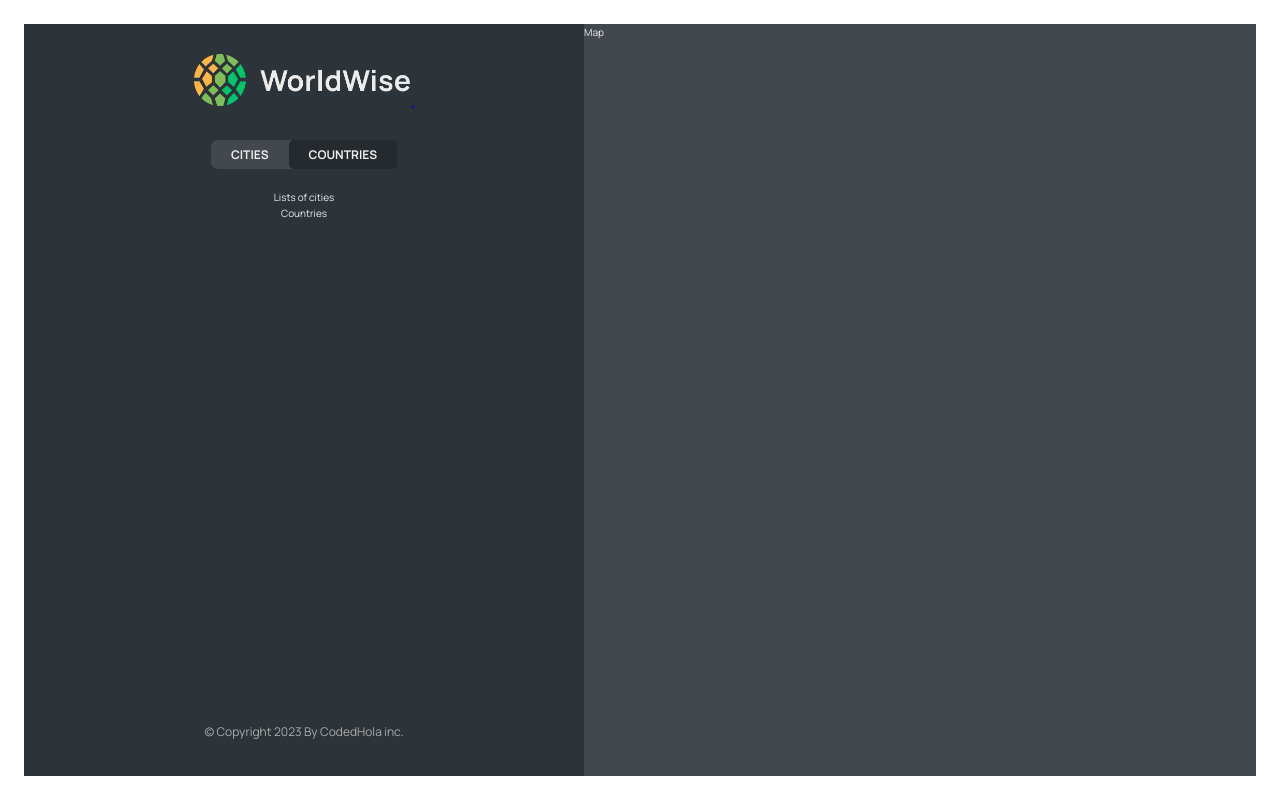
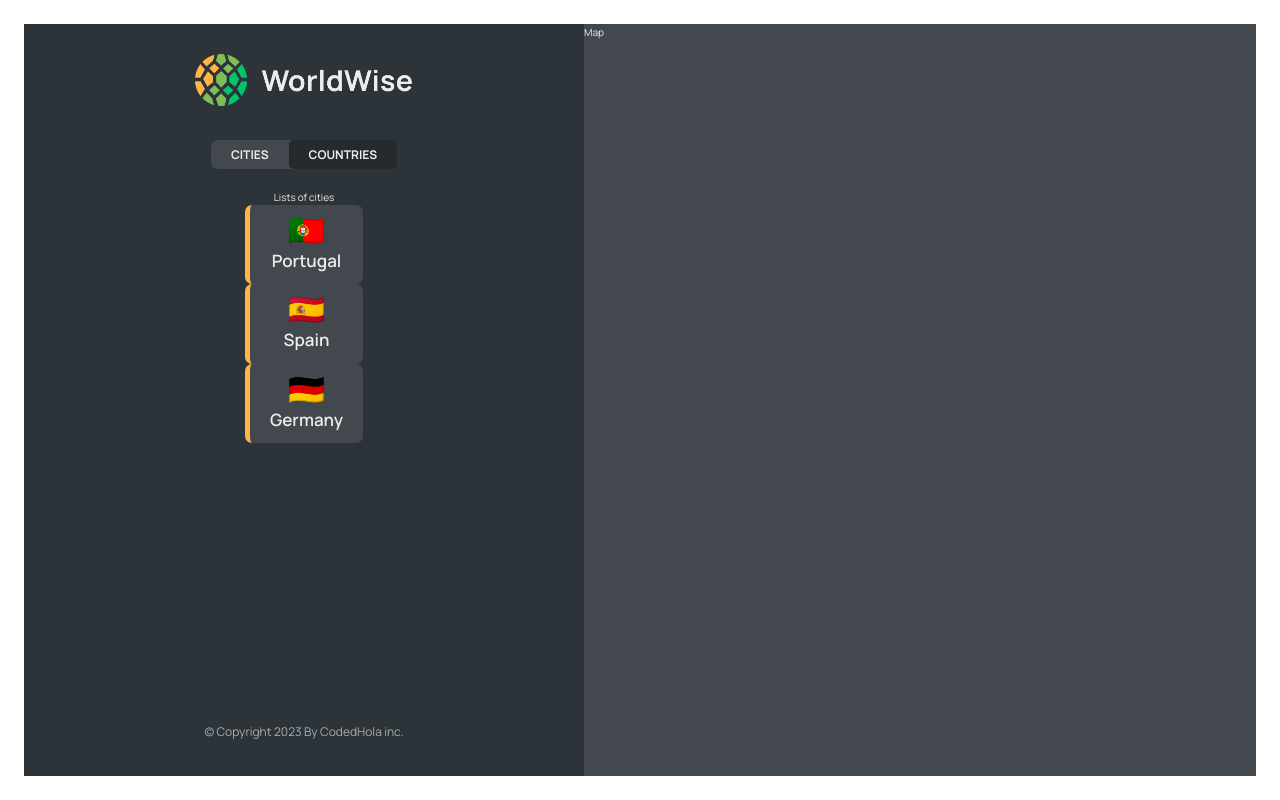
Before and after one commit to codedhola/react-ivity, a React (Vite) app: page /app/country in a window 1280 px wide. Built offline with nearby package versions, Linux system fonts and the light colour scheme; data requests are answered from the project's data file.

Commit message:
updated code

```diff
--- a/data/cities.json
+++ b/data/cities.json
@@ -35,6 +35,30 @@
         "lng": 13.376933665713324
       },
       "id": 98443197
+    },
+    {
+      "cityName": "Barcelona",
+      "country": "Spain",
+      "emoji": "🇪🇸",
+      "date": "2027-07-15T08:22:53.976Z",
+      "notes": "",
+      "position": {
+        "lat": 40.46635901755316,
+        "lng": -3.7133789062500004
+      },
+      "id": 17804301
+    },
+    {
+      "cityName": "Loveth",
+      "country": "Germany",
+      "emoji": "🇩🇪",
+      "date": "2027-02-12T09:24:11.863Z",
+      "notes": "Amazing 😃",
+      "position": {
+        "lat": 52.53586782505711,
+        "lng": 13.376933665713324
+      },
+      "id": 93113197
     }
   ]
 }
--- a/src/App.tsx
+++ b/src/App.tsx
@@ -8,14 +8,17 @@ import PageNotFound from "./pages/PageNotFound";
 import AppLayout from "./pages/AppLayout";
 import CityList from "./components/CityList";
 import { useEffect, useState } from "react";
+import CountryList from "./components/CountryList";
+import City from "./components/City";
 
 function App() {
   const [cities, setCities] = useState<object>([]);
-  const [isLoading, setIsLoading] = useState<boolean>(true);
+  const [isLoading, setIsLoading] = useState<boolean>(false);
 
   useEffect(function () {
     async function fetchCity() {
       try {
+        setIsLoading(true);
         const res = await fetch("http://localhost:8000/cities");
         const data = await res.json();
         setCities(data);
@@ -44,7 +47,11 @@ function App() {
             path="cities"
             element={<CityList cities={cities} isLoading={isLoading} />}
           />
-          <Route path="country" element={<p>Countries</p>} />
+          <Route path="cities/:id" element={<City />} />
+          <Route
+            path="country"
+            element={<CountryList cities={cities} isLoading={isLoading} />}
+          />
           <Route path="form" element={<p>Form</p>} />
         </Route>
         <Route path="*" element={<PageNotFound />} />
--- a/src/components/City.tsx
+++ b/src/components/City.tsx
@@ -1,3 +1,4 @@
+import { useParams } from "react-router-dom";
 import styles from "./City.module.css";
 
 const formatDate = (date: any) =>
@@ -16,6 +17,8 @@ function City() {
     date: "2027-10-31T15:59:59.138Z",
     notes: "My favorite city so far!",
   };
+
+  const { id } = useParams();
 
   const { cityName, emoji, date, notes } = currentCity;
 
--- a/src/components/CityItem.tsx
+++ b/src/components/CityItem.tsx
@@ -1,3 +1,4 @@
+import { NavLink, useParams } from "react-router-dom";
 import styles from "./CityItem.module.css";
 type Props = {
   city: any;
@@ -10,14 +11,15 @@ const formatDate = (date: any) =>
   }).format(new Date(date));
 
 const CityItem = ({ city }: Props) => {
-  const { emoji, cityName, date } = city;
-  console.log(city);
+  const { emoji, cityName, date, id } = city;
   return (
-    <li className={styles.cityItem}>
-      <span className={styles.emoji}>{emoji}</span>
-      <h3 className={styles.name}>{cityName}</h3>
-      <time className={styles.date}>{formatDate(date)}</time>
-      <button className={styles.deleteBtn}>&times;</button>
+    <li>
+      <NavLink to={`${id}`} className={styles.cityItem}>
+        <span className={styles.emoji}>{emoji}</span>
+        <h3 className={styles.name}>{cityName}</h3>
+        <time className={styles.date}>{formatDate(date)}</time>
+        <button className={styles.deleteBtn}>&times;</button>
+      </NavLink>
     </li>
   );
 };
--- a/src/components/CountryItem.tsx
+++ b/src/components/CountryItem.tsx
@@ -0,0 +1,16 @@
+import styles from "./CountryItem.module.css";
+
+type Props = {
+  country: any;
+};
+
+function CountryItem({ country }: Props) {
+  return (
+    <li className={styles.countryItem}>
+      <span>{country.emoji}</span>
+      <span>{country.country}</span>
+    </li>
+  );
+}
+
+export default CountryItem;
--- /dev/null
+++ b/src/components/CountryList.tsx
@@ -0,0 +1,29 @@
+import CountryItem from "./CountryItem";
+import styles from "./CityList.module.css";
+import Message from "./Message";
+import Spinner from "./Spinner";
+
+type Props = {
+  cities: any;
+  isLoading: any;
+};
+
+const CountryList = ({ cities, isLoading }: Props) => {
+  if (isLoading) return <Spinner />;
+
+  const countries = cities.reduce((arr: any, city: any) => {
+    if (!arr.map((el: any) => el.country).includes(city.country))
+      return [...arr, { country: city.country, emoji: city.emoji }];
+    else return arr;
+  }, []);
+  if (!countries.length) return <Message message="add Your countries" />;
+  return (
+    <ul className={styles.countryList}>
+      {countries.map((item: any) => (
+        <CountryItem country={item} key={item.id} />
+      ))}
+    </ul>
+  );
+};
+
+export default CountryList;
--- a/src/components/Logo.tsx
+++ b/src/components/Logo.tsx
@@ -4,7 +4,7 @@ import styles from "./Logo.module.css";
 function Logo() {
   return (
     <Link to="/">
-      <img src="/logo.png" alt="WorldWise logo" className={styles.logo} />;
+      <img src="/logo.png" alt="WorldWise logo" className={styles.logo} />
     </Link>
   );
 }
--- a/src/pages/Login.module.css
+++ b/src/pages/Login.module.css
@@ -24,3 +24,10 @@
   flex-direction: column;
   gap: 0.5rem;
 }
+
+.ctaLink {
+  background-color: var(--color-brand--2);
+  color: var(--color-dark--0);
+  padding: 0.8rem 2rem;
+  border-radius: 7px;
+}
--- a/src/pages/Login.tsx
+++ b/src/pages/Login.tsx
@@ -1,12 +1,15 @@
+import { useState } from "react";
 import styles from "./Login.module.css";
+import PageNav from "../components/PageNav";
 
 export default function Login() {
   // PRE-FILL FOR DEV PURPOSES
-  const [email, setEmail] = useState("jack@example.com");
-  const [password, setPassword] = useState("qwerty");
+  const [email, setEmail] = useState<string>("jack@example.com");
+  const [password, setPassword] = useState<string>("qwerty");
 
   return (
     <main className={styles.login}>
+      <PageNav />
       <form className={styles.form}>
         <div className={styles.row}>
           <label htmlFor="email">Email address</label>
@@ -29,7 +32,7 @@ export default function Login() {
         </div>
 
         <div>
-          <button>Login</button>
+          <button className={styles.ctaLink}>Login</button>
         </div>
       </form>
     </main>
--- a/src/pages/Pricing.tsx
+++ b/src/pages/Pricing.tsx
@@ -1,9 +1,11 @@
 // Uses the same styles as Product
+import PageNav from "../components/PageNav";
 import styles from "./Product.module.css";
 
 export default function Pricing() {
   return (
     <main className={styles.product}>
+      <PageNav />
       <section>
         <div>
           <h2>
--- a/src/pages/Product.tsx
+++ b/src/pages/Product.tsx
@@ -1,8 +1,10 @@
+import PageNav from "../components/PageNav";
 import styles from "./Product.module.css";
 
 export default function Product() {
   return (
     <main className={styles.product}>
+      <PageNav />
       <section>
         <img
           src="img-1.jpg"
```
Also changed, not shown: 1 other file (tests, documents, lock files or other folders).
